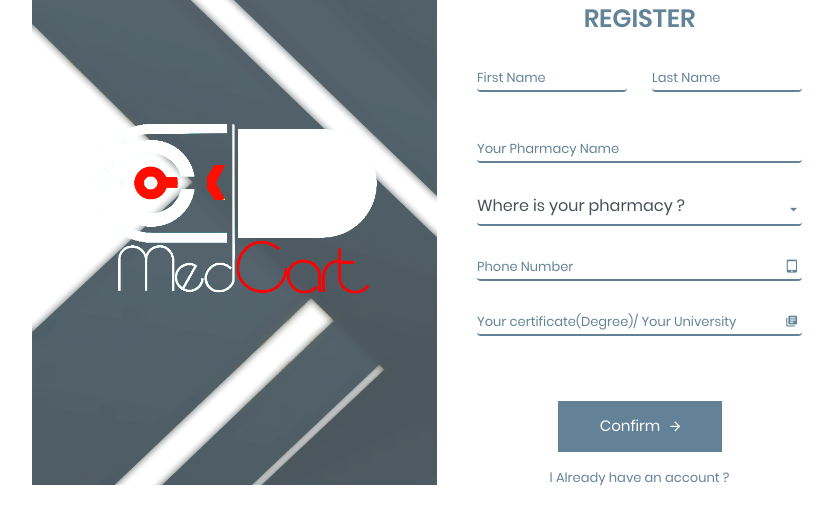
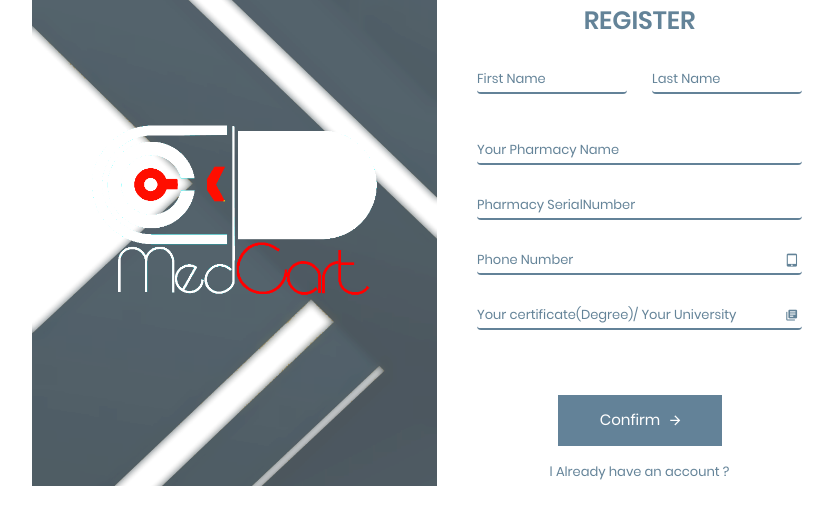
Before and after one commit to MedCart/Main, a website: page accountSettings.html in a window 1280 px wide. Shown: the part 172-696 px from the top of the page, without its empty margins (203-1036 px from the left). Drawn offline with nearby package versions, Linux system fonts and the light colour scheme; no server answers.

Commit message:
Update accountSettings.html

```diff
--- a/accountSettings.html
+++ b/accountSettings.html
@@ -43,35 +43,10 @@
                 </div>
                 <div class="form-wrapper">
                     <input id="pharmacyname" type="text" placeholder="Your Pharmacy Name" class="form-control"></div>
+
                 <div class="form-wrapper">
-                    <select name="" id="place" class="form-control">
-                       <option value="" disabled selected>Where is your pharmacy ?</option>
-                       <option value="Abu Alanda(Amman)">Abu Alanda(Amman)</option>
-                       <option value="Abu Naseer(Amman)">Abu Naseer(Amman)</option>
-                       <option value="Dabuq(Amman)">Dabuq(Amman)</option>
-                       <option value="Dhahiyat Al-Rasheed(Amman)">Dhahiyat Al-Rasheed(Amman)</option>
-                       <option value="Hay Nazzal(Amman)">Hay Nazzal(Amman)</option>
-                       <option value="Jabal Al Ashrfyeh(Amman)">Jabal Al Ashrfyeh(Amman)</option>
-                       <option value="Jabal Al Nuzha(Amman)">Jabal Al Nuzha(Amman)</option>
-                       <option value="Jabal Al Hussein(Amman)">Jabal Al Hussein(Amman)</option>
-                       <option value="Khalda(Amman)">Khalda(Amman)</option>
-                       <option value="Marka(Amman)">Marka(Amman)</option>
-                       <option value="Qweismeh(Amman)">Qweismeh(Amman)</option>
-                       <option value="Shmeisani(Amman)">Shmeisani(Amman)</option>
-                       <option value="Sweifieh(Amman)">Sweifieh(Amman)</option>
-                       <option value="Tla 'Al-Ali(Amman)">Tla 'Al-Ali(Amman)</option>
-                       <option value="Um Al Summaq(Amman)">Um Al Summaq(Amman)</option>
-                       <option value="Wast Al Balad(Amman)">Wast Al Balad(Amman)</option>
-                                        <!--IRBID-->
-                       <option value="Al Huson(Irbid)">Al Huson(Irbid)</option>
-                       <option value="Al Ramtha(Irbid)">Al Ramtha(Irbid)</option>
-                       <option value="Al Sareeh(Irbid)">Al Sareeh(Irbid)</option>
-                       <option value="Aydoun(Irbid)">Aydoun(Irbid)</option>
-                       <option value="Bani Kenana(Irbid)">Bani Kenana(Irbid)</option>
-                       <option value="Irbid Al Qasaba">Al Sareeh(Irbid)</option>
-                   </select>
-                    <i class="zmdi zmdi-caret-down" style="font-size: 17px;"></i>
-                </div>
+                    <input id="place" type="text" placeholder="Pharmacy SerialNumber" class="form-control"></div>
+
                 <div class="form-wrapper">
                     <input id="phone" type="text" placeholder="Phone Number" class="form-control">
                     <i class="zmdi zmdi-tablet-mac"></i>
```
